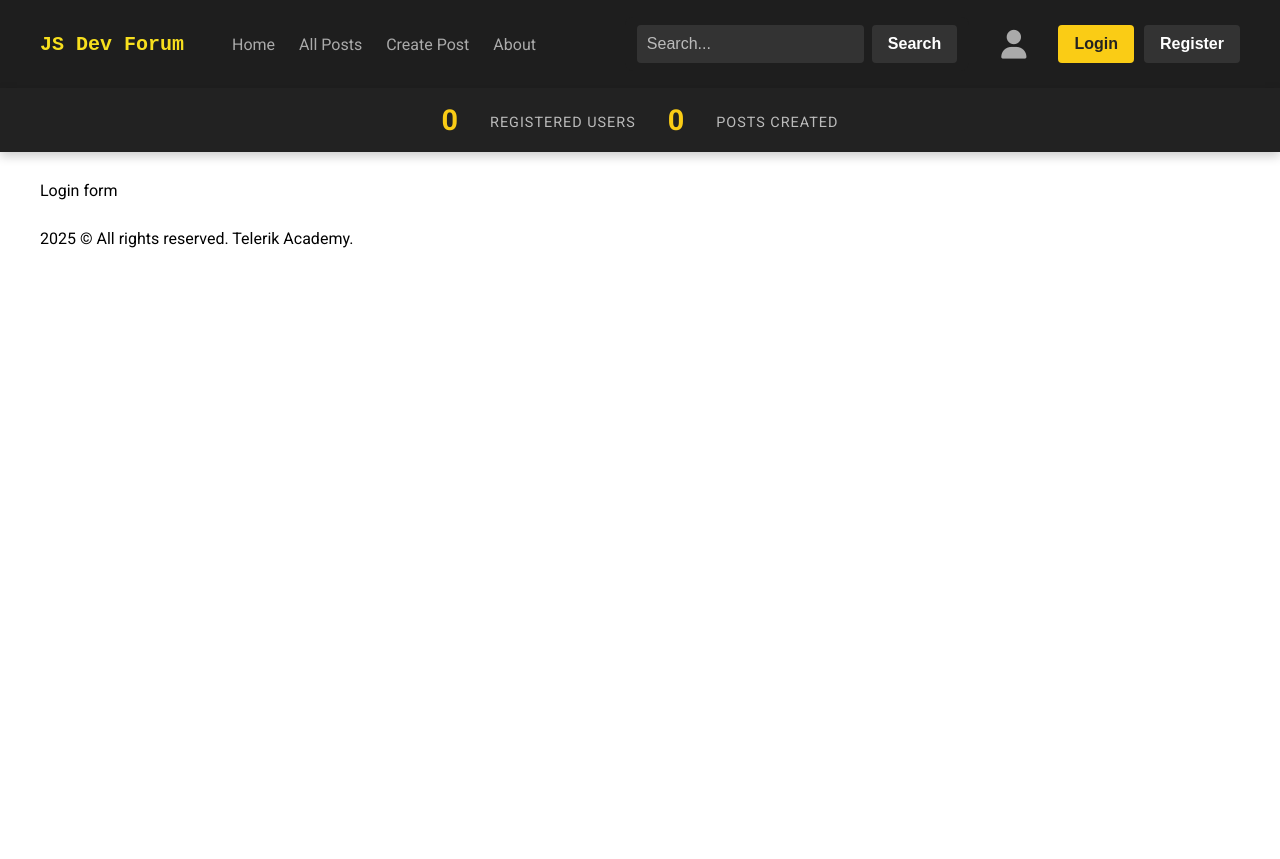
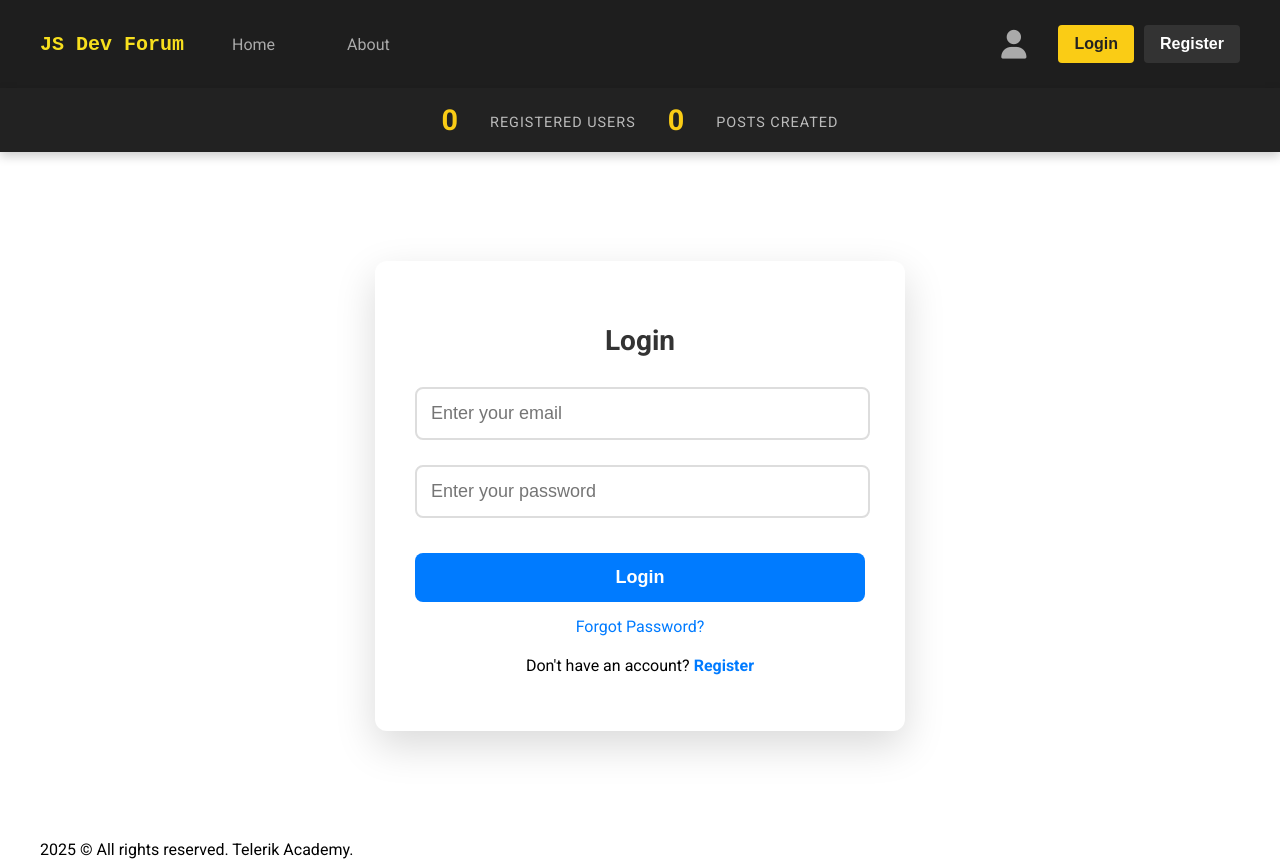
Before and after one commit to Giphy-App-Team-01/forum-system-team-01, a React (Vite) app: page /login in a window 1280 px wide. Before the commit the page ends 800 px from the top, so only its background shows below. Built offline with nearby package versions, Linux system fonts and the light colour scheme; no server answers.

Commit message:
feat: implement user authentication context and login functionality with error handling

```diff
--- a/src/App.jsx
+++ b/src/App.jsx
@@ -1,4 +1,5 @@
 import { BrowserRouter, Routes, Route } from 'react-router-dom';
+import { useAuthState } from 'react-firebase-hooks/auth';
 import Container from './components/Container/Container';
 import Header from './components/Header/Header';
 import Footer from './components/Footer/Footer';
@@ -12,9 +13,66 @@ import NotFound from './views/NotFound/NotFound';
 import Login from './views/Login/Login';
 import Register from './views/Register/Register';
 import ForgotPassword from './views/ForgotPassword/ForgotPassword';
+import { useEffect, useState } from 'react';
+import { auth } from '../firebase-config';
+import { getUserData } from './api/db-service';
+import { AppContext } from './context/app.context';
 
 function App() {
+
+  const [appState, setAppState] = useState({
+    authUser: null, // From Firebase Authentication
+    dbUser: null, // From Firestore Database
+  });
+
+
+  const [user, loading, error] = useAuthState(auth);
+
+  // Update the app state when the user changes
+  useEffect(() => {
+    if (appState.authUser !== user) {
+      setAppState((prevState) => ({
+        ...prevState,
+        authUser: user,
+      }));
+    }
+  }, [user]);
+
+  // Fetch user data from the database when the user changes
+  useEffect(() => {
+    if (!user) {
+      setAppState((prevState) => ({
+        ...prevState,
+        dbUser: null, //if there is no user, we set the dbUser to null
+      }));
+      return;
+    }
+
+    getUserData(user.uid)
+      .then((data) => {
+        setAppState((prevState) => ({
+          ...prevState,
+          dbUser: data, //if there is a user, we set the dbUser to the data we fetched
+        }));
+      })
+      .catch((error) => {
+        console.error("Error fetching user data:", error);
+      });
+  }, [user]);
+
+
+  //Waiting for the user to be loaded
+  if (loading) {
+    return <div>Loading...</div>; // This will be replaced with a Loading component
+  }
+
+
+  if (error) {
+    return <div>Error: {error.message}</div>; // This will be replaced with an Error component
+  }
+
   return (
+    <AppContext.Provider value={{ ...appState, setAppState }}>
     <BrowserRouter>
       <Header />
       <Container extraClassName='page-content'>
@@ -33,6 +91,7 @@ function App() {
       </Container>
       <Footer />
     </BrowserRouter>
+    </AppContext.Provider>
   );
 }
 
--- a/src/api/db-service.js
+++ b/src/api/db-service.js
@@ -102,3 +102,23 @@ export const getSinglePostDetails = async (id) => {
     return {};
   }
 };
+
+
+/**
+ * Fetches user data from the database.
+ *
+ * @param {string} uid - The unique identifier of the user.
+ * @returns {Promise<Object|null>} A promise that resolves to the user data object if it exists, or null if it does not exist or an error occurs.
+ */
+export const getUserData = async (uid) => {
+  try {
+    const snapshot = await get(ref(db, `users/${uid}`));
+    if (snapshot.exists()) {
+      return snapshot.val();
+    }
+    return null;
+  } catch (error) {
+    console.error("Error fetching user data:", error);
+    return null;
+  }
+};
--- a/src/components/Button/Button.css
+++ b/src/components/Button/Button.css
@@ -48,3 +48,8 @@ button:disabled {
   color: #444;
   cursor: not-allowed;
 }
+
+.logout-button {
+  background-color: #dc3545;
+  color: #fff;
+}
--- a/src/components/Header/Header.jsx
+++ b/src/components/Header/Header.jsx
@@ -4,67 +4,100 @@ import Button from '../Button/Button';
 import './Header.css';
 import Container from '../Container/Container';
 import SearchForm from '../SearchForm/SearchForm';
+import { AppContext } from '../../context/app.context';
+import { useContext } from 'react';
+import { logoutUser } from '../../api/auth-service';
 
 function Header() {
+  const { authUser, dbUser } = useContext(AppContext);
+  const navigate = useNavigate();
 
-  const navigate = useNavigate()
+  const navigateLogin = () => {
+    navigate('/login/');
+  };
 
   const navigateRegister = () => {
-    navigate('/register/')
+    navigate('/register/');
+  };
+
+  const handleLogout = async () => {
+    try {
+      await logoutUser();
+      navigate('/');
+    } catch (error) {
+      console.error('Logout failed:', error.message);
     }
+  };
 
   return (
     <>
-      <header className='header'>
+      <header className="header">
         <Container>
-          <nav className='nav'>
-            <h1 className='forum-title'>JS Dev Forum</h1>
-            <ul className='nav-links'>
+          <nav className="nav">
+            <h1 className="forum-title">JS Dev Forum</h1>
+            <ul className="nav-links">
               <li>
-                <Link to='/' className='nav-link'>
+                <Link to="/" className="nav-link">
                   Home
                 </Link>
               </li>
               <li>
-                <Link to='/all-posts/' className='nav-link'>
+                {authUser && (
+                  <Link to="/all-posts/" className="nav-link">
                     All Posts
                   </Link>
+                )}
               </li>
               <li>
-                <Link to='/create-post/' className='nav-link'>
+                {authUser && (
+                  <Link to="/create-post/" className="nav-link">
                     Create Post
                   </Link>
+                )}
               </li>
               <li>
-                <Link to='/about/' className='nav-link'>
+                <Link to="/about/" className="nav-link">
                   About
                 </Link>
               </li>
               <li></li>
             </ul>
           </nav>
-          <div className='utils-header'>
-            <SearchForm />
-            <div className='action-buttons'>
-              <Link to='/user/' className='nav-link'>
-                <div className='icon-box user-box'>
-                  <i className='fa-solid fa-user'></i>
+          <div className="utils-header">
+            {dbUser?.isAdmin && <SearchForm />}
+            <div className="action-buttons">
+              <Link to="/user/" className="nav-link">
+                <div className="icon-box user-box">
+                  <i className="fa-solid fa-user"></i>
                 </div>
               </Link>
             </div>
-            <div className='auth-buttons'>
+            <div className="auth-buttons">
+              {!authUser ? (
+                <>
                   <Button
-                className='primary login-button'
-                onClickHandler={() => {}}
+                    className="primary login-button"
+                    onClickHandler={navigateLogin}
                   >
                     Login
                   </Button>
                   <Button
-                className='secondary register-button'
+                    className="secondary register-button"
                     onClickHandler={navigateRegister}
                   >
                     Register
                   </Button>
+                </>
+              ) : (
+                <>
+                  <Button
+                    className="logout-button"
+                    onClickHandler={handleLogout}
+                  >
+                    Logout
+                  </Button>
+                </>
+              )}
             </div>
           </div>
         </Container>
--- /dev/null
+++ b/src/context/app.context.js
@@ -0,0 +1,7 @@
+import { createContext } from 'react';
+
+export const AppContext = createContext({
+  authUser: null,
+  dbUser: null,
+  setAppState: () => {},
+});
--- a/src/views/Login/Login.css
+++ b/src/views/Login/Login.css
@@ -0,0 +1,93 @@
+
+.login-container {
+    width: 450px;
+    margin: 80px auto;
+    padding: 40px;
+    border-radius: 12px;
+    background: #ffffff;
+    box-shadow: 0 15px 40px rgba(0, 0, 0, 0.15);
+    text-align: center;
+  }
+
+  .login-container h2 {
+    margin-bottom: 25px;
+    color: #333;
+    font-size: 28px;
+  }
+
+  .login-container form {
+    display: flex;
+    flex-direction: column;
+    gap: 15px;
+  }
+
+  .login-container input {
+    width: 94%;
+    padding: 14px;
+    margin: 5px 0;
+    border: 2px solid #ddd;
+    border-radius: 8px;
+    font-size: 18px;
+    transition: border-color 0.3s;
+  }
+
+  .login-container input:focus {
+    border-color: #007bff;
+    outline: none;
+  }
+
+  .login-container form button {
+    width: 100%;
+    padding: 14px;
+    margin-top: 15px;
+    background-color: #007bff;
+    border: none;
+    color: white;
+    font-size: 18px;
+    font-weight: bold;
+    border-radius: 8px;
+    cursor: pointer;
+    transition: background 0.3s ease;
+  }
+
+  .login-container form button:hover {
+    background-color: #0056b3;
+  }
+
+  .login-container form button:disabled {
+    background-color: #cccccc;
+    cursor: not-allowed;
+  }
+
+  .forgot-password {
+    margin-top: 15px;
+  }
+
+  .forgot-password a {
+    color: #007bff;
+    font-size: 16px;
+    text-decoration: none;
+  }
+
+  .forgot-password a:hover {
+    text-decoration: underline;
+  }
+
+  .register-link {
+    margin-top: 20px;
+  }
+
+  .register-link p {
+    font-size: 16px;
+  }
+
+  .register-link a {
+    color: #007bff;
+    font-weight: bold;
+    font-size: 16px;
+    text-decoration: none;
+  }
+
+  .register-link a:hover {
+    text-decoration: underline;
+  }
--- a/src/views/Login/Login.jsx
+++ b/src/views/Login/Login.jsx
@@ -1,6 +1,86 @@
-import './Login.css';
-function Login() {
-  return <div>Login form</div>;
-}
+import { useState } from "react";
+import { useNavigate, Link } from "react-router-dom";
+import { loginUser } from "../../api/auth-service";
+import { toast, ToastContainer } from "react-toastify";
+import "react-toastify/dist/ReactToastify.css";
+import "./Login.css";
+
+const Login = () => {
+  const [formData, setFormData] = useState({ email: "", password: "" });
+  const [loading, setLoading] = useState(false);
+  const navigate = useNavigate();
+
+  const handleChange = (e) => {
+    setFormData({ ...formData, [e.target.name]: e.target.value });
+  };
+
+  const handleSubmit = async (e) => {
+    e.preventDefault();
+
+    try {
+      setLoading(true);
+      await loginUser(formData.email, formData.password);
+      toast.success("✅ Login successful! Redirecting...", { position: "top-right", autoClose: 2000 });
+
+      setTimeout(() => navigate("/"), 2000);
+    } catch (err) {
+      handleAuthError(err.code);
+    } finally {
+      setLoading(false);
+    }
+  };
+  const handleAuthError = (errorCode) => {
+    switch (errorCode) {
+      case "auth/invalid-credential":
+        toast.error("❌ Invalid email or password. Please try again.", { position: "top-right", autoClose: 4000 });
+        break;
+      case "auth/too-many-requests":
+        toast.error("⚠️ Too many failed attempts. Try again later.", { position: "top-right", autoClose: 5000 });
+        break;
+      default:
+        toast.error("⚠️ Something went wrong. Please try again.", { position: "top-right", autoClose: 5000 });
+        break;
+    }
+  };
+
+  return (
+    <div className="login-container">
+      <h2>Login</h2>
+
+      <ToastContainer />
+
+      <form onSubmit={handleSubmit}>
+        <input
+          type="email"
+          name="email"
+          placeholder="Enter your email"
+          value={formData.email}
+          onChange={handleChange}
+          required
+        />
+        <input
+          type="password"
+          name="password"
+          placeholder="Enter your password"
+          value={formData.password}
+          onChange={handleChange}
+          required
+        />
+
+        <button type="submit" disabled={loading}>
+          {loading ? "Logging in..." : "Login"}
+        </button>
+      </form>
+
+      <div className="forgot-password">
+        <Link to="/forgot-password">Forgot Password?</Link>
+      </div>
+
+      <div className="register-link">
+        <p>Don&apos;t have an account? <Link to="/register">Register</Link></p>
+      </div>
+    </div>
+  );
+};
 
 export default Login;
```
Lines whose indentation alone changed are shown as unchanged.
